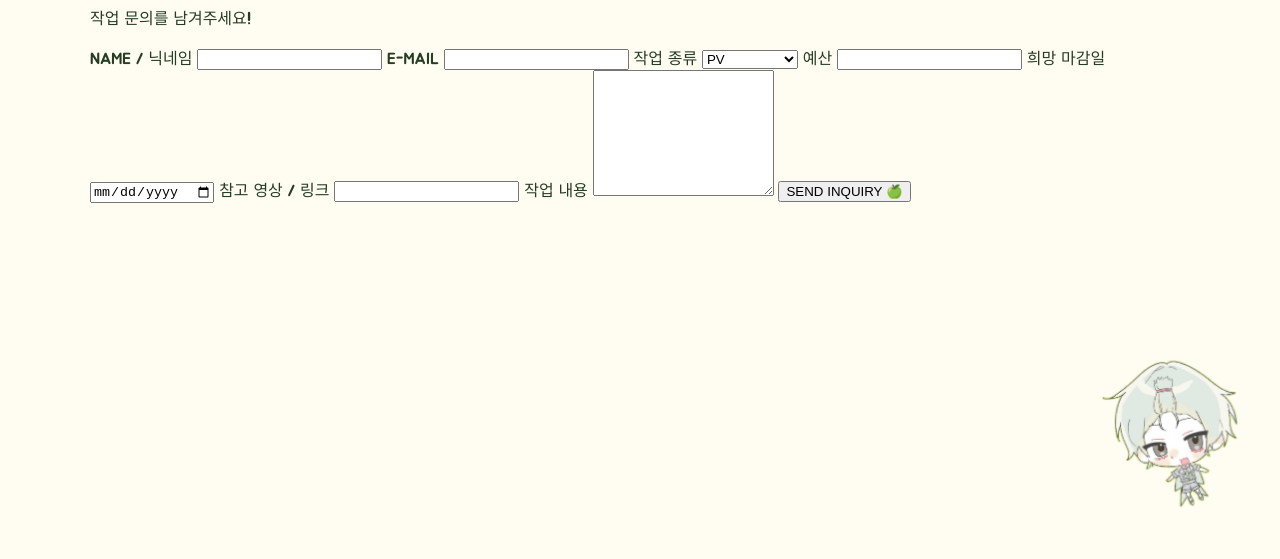
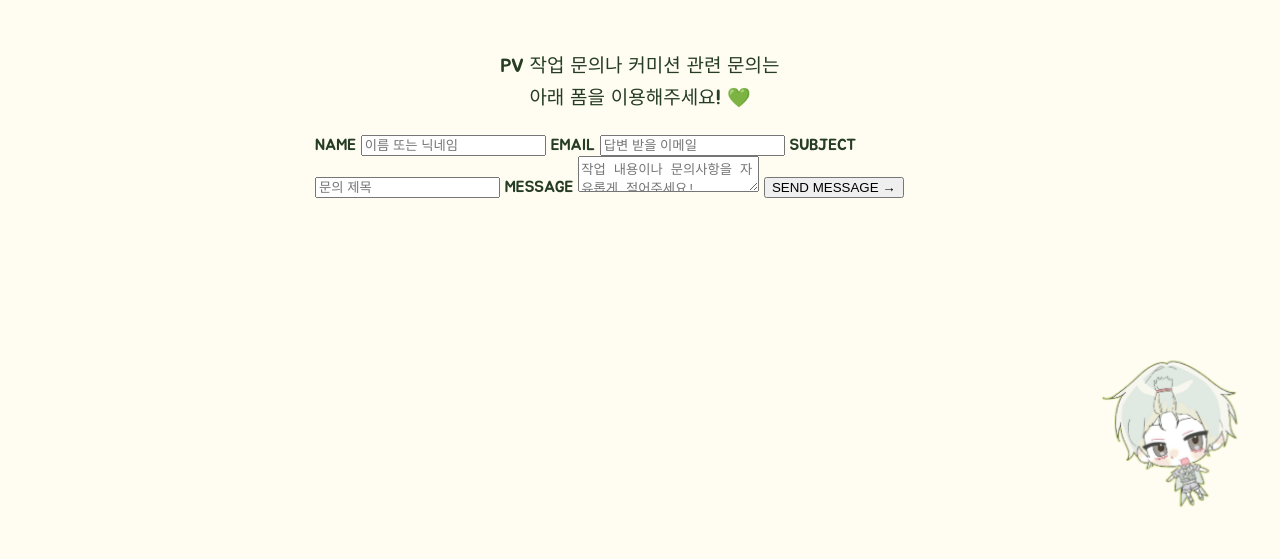
Before and after one commit to 80-ui/80-palgong, a plain HTML site: page contact.html in a window 1280 px wide. Shown: the part 241-800 px from the top of the page. Drawn offline with Linux system fonts and the light colour scheme.

Commit message:
Refactor contact form and update labels
Updated contact form structure and labels for clarity. Removed unnecessary fields and added a floating character image.

```diff
--- a/contact.html
+++ b/contact.html
@@ -1,5 +1,6 @@
 <!DOCTYPE html>
 <html lang="ko">
+
 <head>
     <meta charset="UTF-8">
     <meta name="viewport" content="width=device-width, initial-scale=1.0">
@@ -11,12 +12,8 @@
 
 <body>
 
-    <img src="assets/character.png"
-         class="floating-character"
-         alt="Palgong Character">
-
     <header>
-        <a href="index.html" class="logo">🍏 80</a>
+        <a href="index.html" class="logo">80 / Palgong</a>
 
         <nav>
             <a href="index.html">HOME</a>
@@ -29,74 +26,77 @@
 
     <main class="page">
 
-        <h1>CONTACT 🍏</h1>
+        <h1 class="page-title">CONTACT</h1>
 
-        <p class="page-intro">
-            작업 문의를 남겨주세요!
+        <div class="contact-content">
+
+            <p>
+                PV 작업 문의나 커미션 관련 문의는<br>
+                아래 폼을 이용해주세요! 💚
             </p>
 
+            <form
+                class="contact-form"
+                action="https://formspree.io/f/xppzyzly"
+                method="POST"
+            >
 
-        <!-- 나중에 Formspree 주소를 action에 넣을 거야 -->
-        <form class="contact-form"
-              action="YOUR_FORMSPREE_URL"
-              method="POST">
-
-            <label>NAME / 닉네임</label>
-            <input type="text"
+                <label for="name">NAME</label>
+                <input
+                    type="text"
+                    id="name"
                     name="name"
-                   required>
+                    placeholder="이름 또는 닉네임"
+                    required
+                >
 
 
-            <label>E-MAIL</label>
-            <input type="email"
+                <label for="email">EMAIL</label>
+                <input
+                    type="email"
+                    id="email"
                     name="email"
-                   required>
+                    placeholder="답변 받을 이메일"
+                    required
+                >
 
 
-            <label>작업 종류</label>
-
-            <select name="project_type">
-
-                <option>PV</option>
-                <option>MV</option>
-                <option>Commission</option>
-                <option>Other</option>
-
-            </select>
+                <label for="subject">SUBJECT</label>
+                <input
+                    type="text"
+                    id="subject"
+                    name="subject"
+                    placeholder="문의 제목"
+                    required
+                >
 
 
-            <label>예산</label>
-            <input type="text"
-                   name="budget">
-
-
-            <label>희망 마감일</label>
-            <input type="date"
-                   name="deadline">
-
-
-            <label>참고 영상 / 링크</label>
-            <input type="url"
-                   name="reference">
-
-
-            <label>작업 내용</label>
-
-            <textarea name="details"
-                      rows="8"
-                      required></textarea>
+                <label for="message">MESSAGE</label>
+                <textarea
+                    id="message"
+                    name="message"
+                    placeholder="작업 내용이나 문의사항을 자유롭게 적어주세요!"
+                    required
+                ></textarea>
 
 
                 <button type="submit">
-                SEND INQUIRY 🍏
+                    SEND MESSAGE →
                 </button>
 
             </form>
 
+        </div>
+
     </main>
 
 
-    <script src="script.js"></script>
+    <img
+        src="assets/character.png"
+        class="floating-character"
+        alt="Palgong character"
+    >
 
 </body>
+
 </html>
```
Lines whose indentation alone changed are shown as unchanged.
